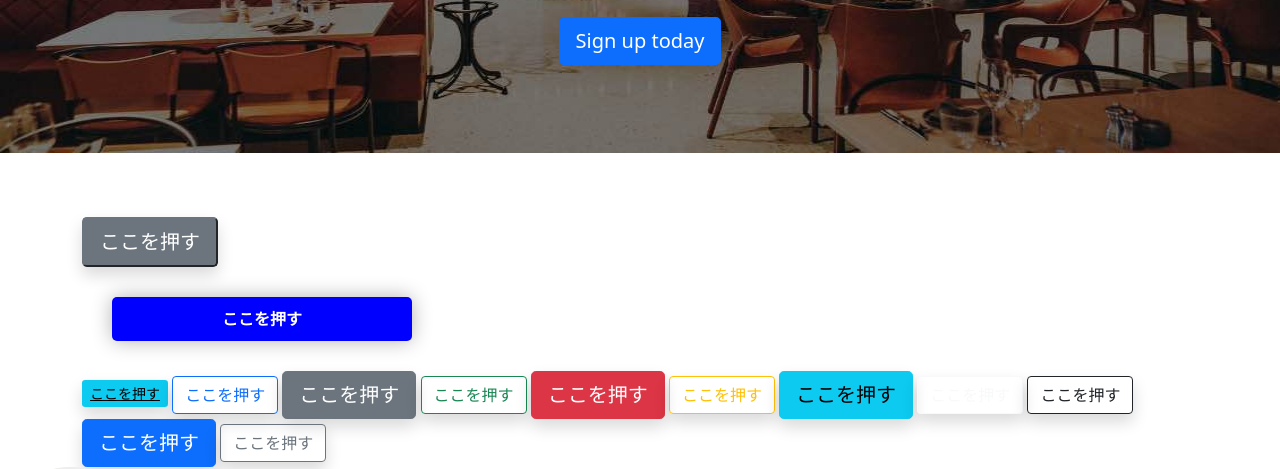
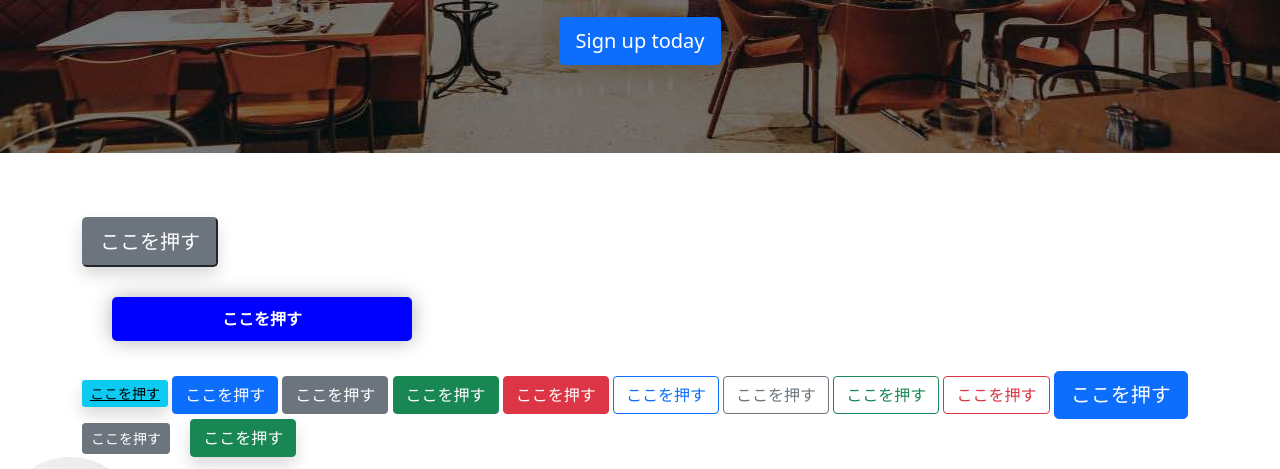
Before and after one commit to tatsuya-okubo-123/bootstrap-basic-kadai, a plain HTML site: page kadai_004/index_for_student.html in a window 1280 px wide. Shown: the part 359-828 px from the top of the page. Drawn offline with Linux system fonts and the light colour scheme.

Commit message:
Update index_for_student.html

```diff
--- a/kadai_004/index_for_student.html
+++ b/kadai_004/index_for_student.html
@@ -70,16 +70,20 @@
          <a href="" class="btn-info btn-sm shadow">ここを押す</a>
 
          <!-- ここから追加部分 -->
-         <button class="btn btn-outline-primary btn-ms shadow">ここを押す</button>
-         <button class="btn btn-secondary btn-lg shadow">ここを押す</button>
-         <button class="btn btn-outline-success btn-ms shadow">ここを押す</button>
-         <button class="btn btn-danger btn-lg shadow">ここを押す</button>
-         <button class="btn btn-outline-warning btn-ms shadow">ここを押す</button>
-         <button class="btn btn-info btn-lg shadow">ここを押す</button>
-         <button class="btn btn-outline-light btn-ms shadow">ここを押す</button>
-         <button class="btn btn-outline-dark btn-ms shadow">ここを押す</button>
-         <button class="btn btn-primary btn-lg shadow">ここを押す</button>
-         <button class="btn btn-outline-secondary btn-ms shadow">ここを押す</button>
+         <button class="btn btn-primary">ここを押す</button>
+         <button class="btn btn-secondary">ここを押す</button>
+         <button class="btn btn-success">ここを押す</button>
+         <button class="btn btn-danger">ここを押す</button>
+
+         <button class="btn btn-outline-primary">ここを押す</button>
+         <button class="btn btn-outline-secondary">ここを押す</button>
+         <button class="btn btn-outline-success">ここを押す</button>
+         <button class="btn btn-outline-danger">ここを押す</button>
+
+         <button class="btn btn-primary btn-lg">ここを押す</button>
+         <button class="btn btn-secondary btn-sm">ここを押す</button>
+
+        　<button class="btn btn-success shadow">ここを押す</button>
 
          <!-- ここまで -->
       </div>
```
